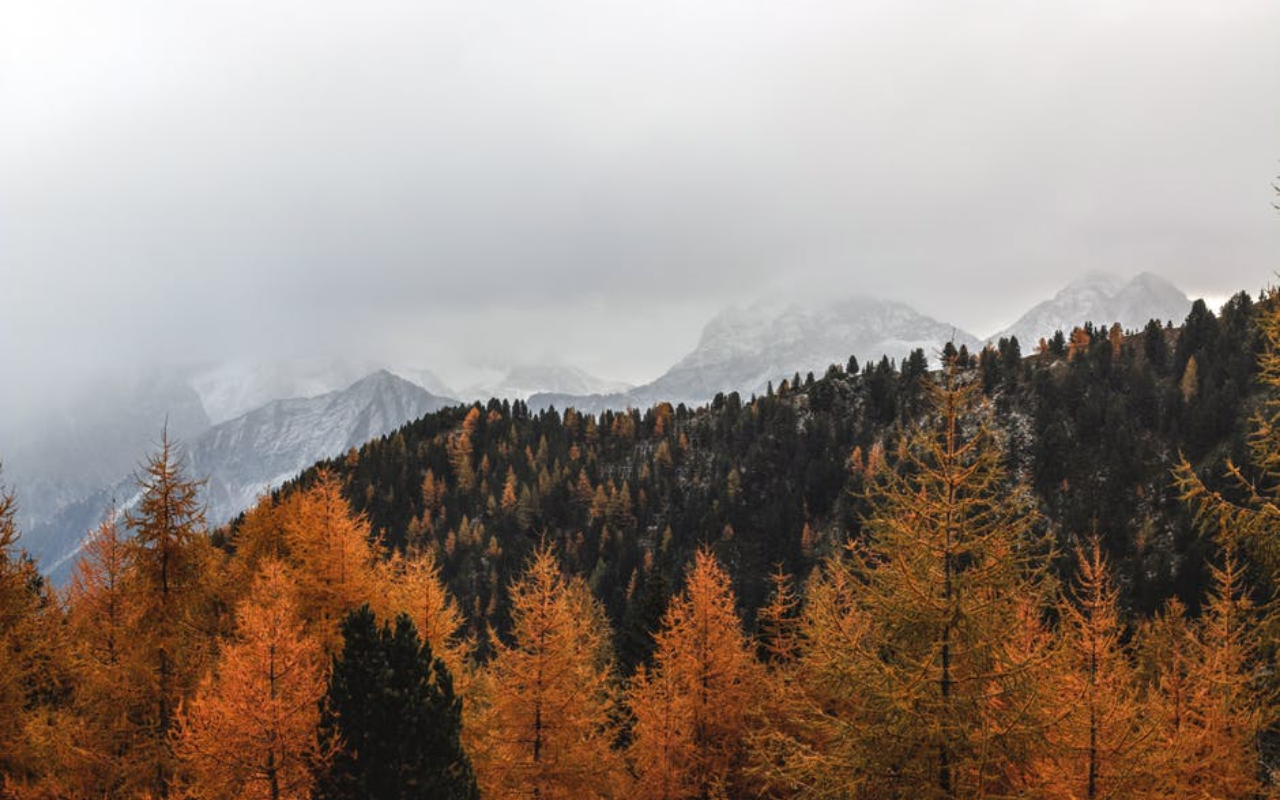
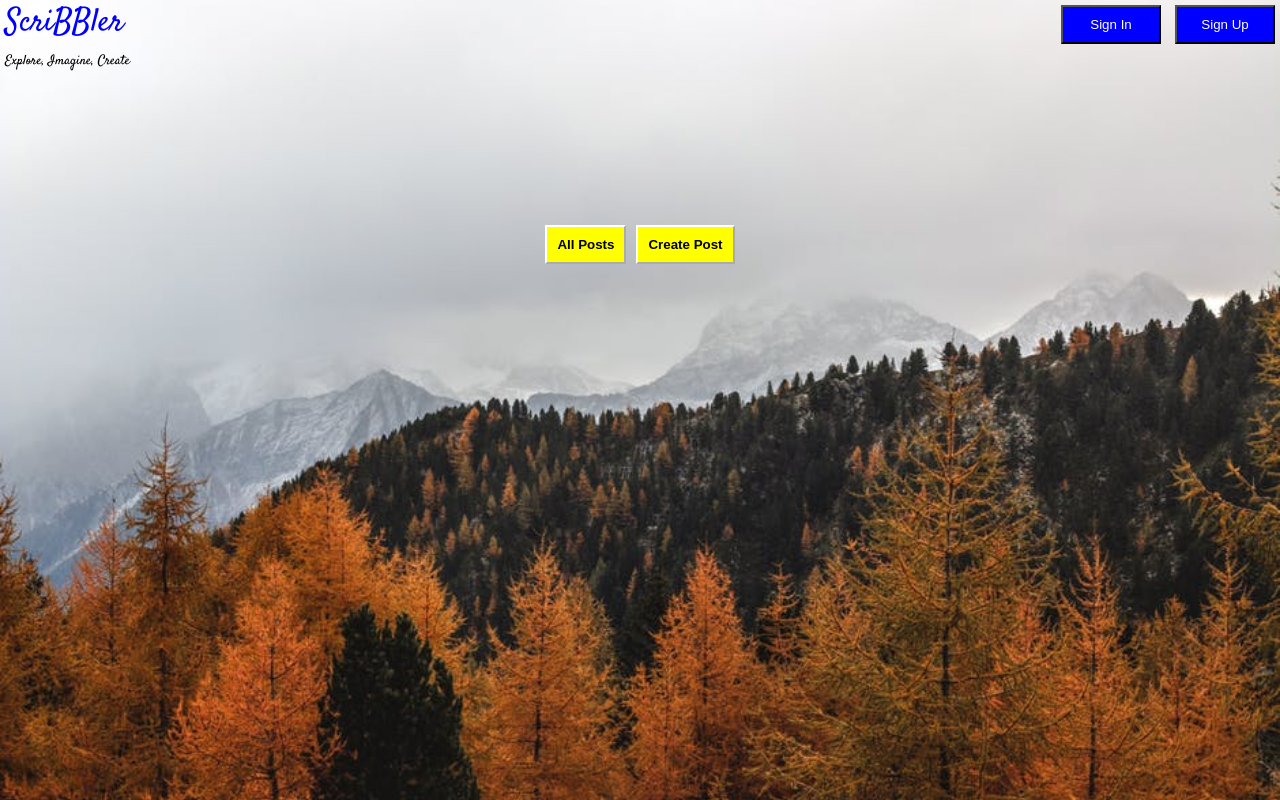
Before and after one commit to siddhantsambit/bloggingwebsite, a plain HTML site: page index.html in a window 1280 px wide. Drawn offline with Linux system fonts and the light colour scheme; a web font is replaced by a local one.

Commit message:
home page with header is done

```diff
--- a/css/font.css
+++ b/css/font.css
@@ -190,3 +190,11 @@
     src: local('Marck Script'), local('MarckScript-Regular'), url(MarckScript-Regular.ttf) format('woff2');
     unicode-range: U+0000-00FF, U+0131, U+0152-0153, U+02BB-02BC, U+02C6, U+02DA, U+02DC, U+2000-206F, U+2074, U+20AC, U+2122, U+2191, U+2193, U+2212, U+2215, U+FEFF, U+FFFD;
   }
+   /* latin */
+  @font-face {
+    font-family: 'Satisfy';
+    font-style: normal;
+    font-weight: 400;
+    src: local('Satisfy Regular'), local('Satisfy-Regular'), url(https://fonts.gstatic.com/s/satisfy/v9/rP2Hp2yn6lkG50LoCZOIHQ.woff2) format('woff2');
+    unicode-range: U+0000-00FF, U+0131, U+0152-0153, U+02BB-02BC, U+02C6, U+02DA, U+02DC, U+2000-206F, U+2074, U+20AC, U+2122, U+2191, U+2193, U+2212, U+2215, U+FEFF, U+FFFD;
+  }
--- a/css/header.css
+++ b/css/header.css
@@ -1,2 +1,43 @@
 /* Set a style for all elements inside the header i.e. Sign Up button, Sign In button,
 the title "ScriBBler" & the sub-heading below "ScriBBLer" */
+
+.header{
+    display : flex;
+    flex-direction: row;
+    justify-content: space-between;
+ }
+
+.signbtn{
+    background-color: blue;
+    color: white;
+    width: 100px;
+    margin: 5px;
+    padding: 10px;
+
+ }
+h1{
+    font-family : 'Satisfy',cursive;
+    color : blue;
+    font-weight: normal;
+    margin: 0 0 0 5px;
+ }
+h5{
+    font-family : 'Satisfy',cursive;
+    font-weight: normal;
+    margin-top: 5px;
+    margin-left: 5px;
+ }
+.postbutton{
+    color: black;
+    font-weight: bold;
+    background-color: yellow;
+    border-color: white;
+    padding: 10px;
+    margin: 5px;
+
+ }
+.postButtons{
+    display: flex;
+    justify-content: center;
+    margin-top: 10%;
+ }
--- a/index.html
+++ b/index.html
@@ -17,13 +17,23 @@
 
         <div class="header">
 
-        	<!-- Insert code for Sign Up, Sign In button here. Add code for "ScriBBler" heading and the sub-heading -->
+            <!-- Insert code for Sign Up, Sign In button here. Add code for "ScriBBler" heading and the sub-heading -->
+            <div>
+                <h1>ScriBBler</h1>
+                <h5 id="subheading1">Explore, Imagine, Create</h5>
+                </div>
+                <div class ="btn">
+                <button class="signbtn" id="signInbtn">Sign In</button>
+                <button class="signbtn" id="signUpbtn">Sign Up</button>
+                </div>
 
         </div>
 
         <div class="postButtons">
 
-        	<!-- Insert code for All Posts & Create Post button here -->
+            <!-- Insert code for All Posts & Create Post button here -->
+            <button class="postbutton">All Posts</button>
+            <button class="postbutton" id="createpost">Create Post</button>
 
         </div>
     </div>
```
